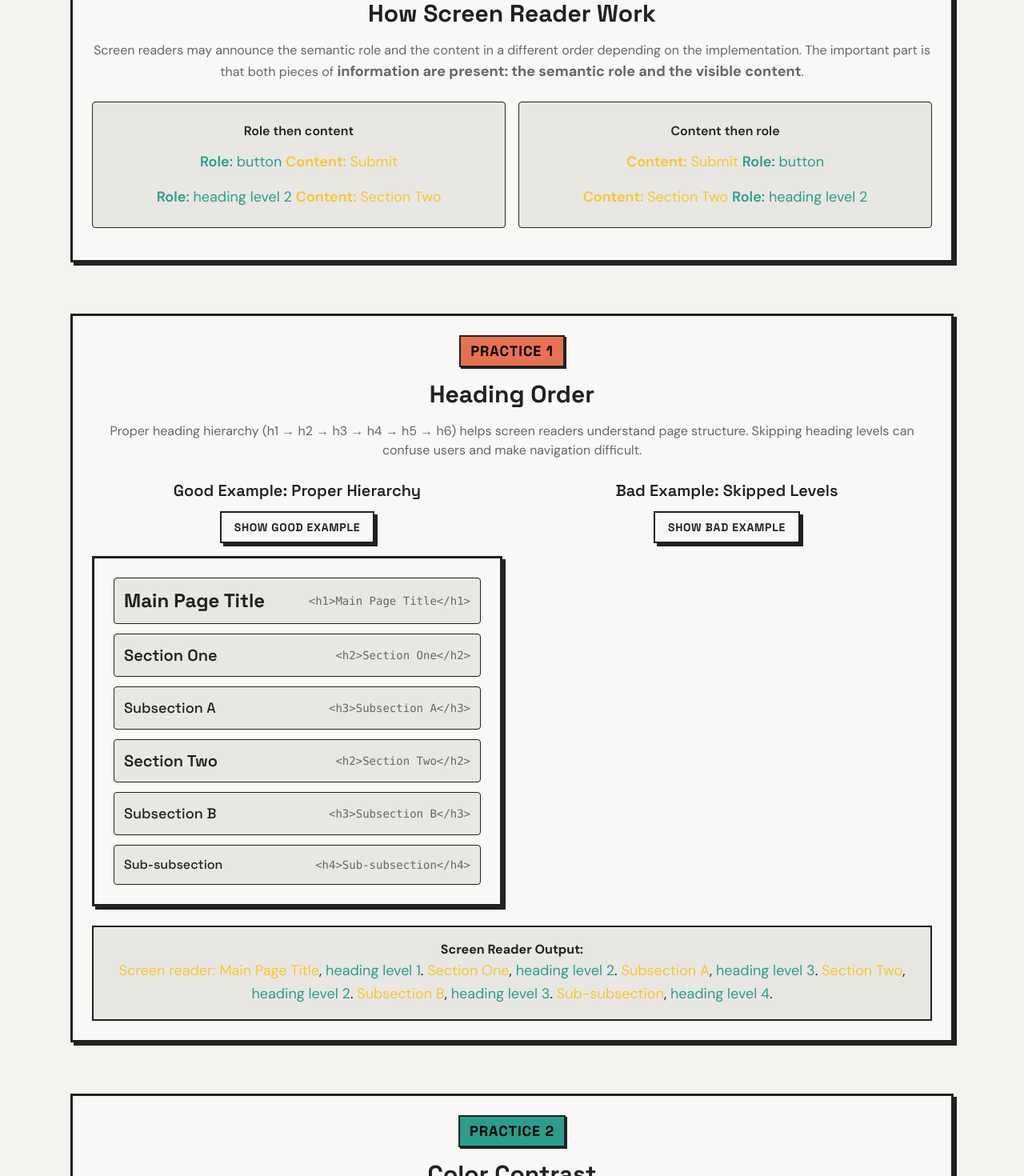
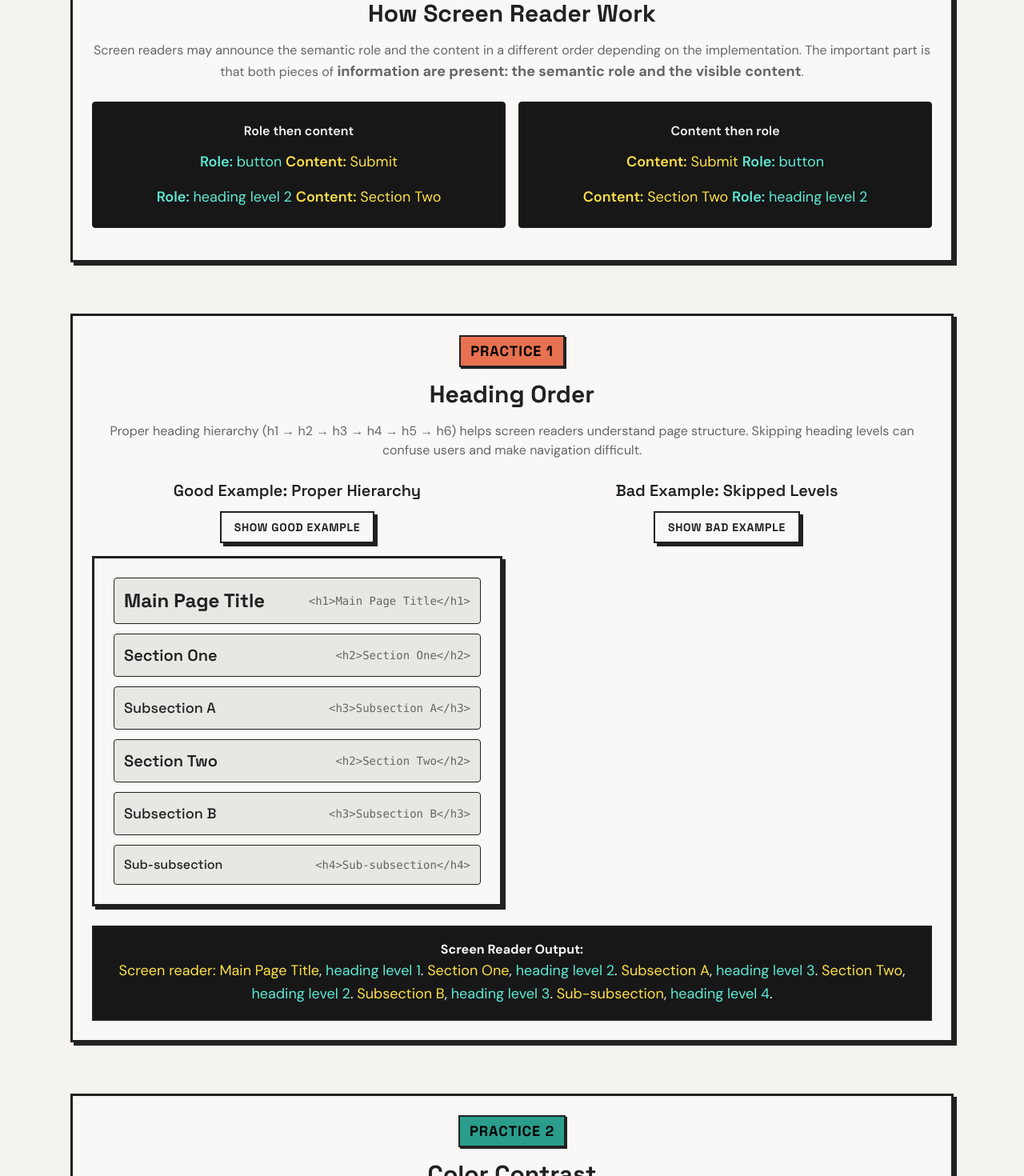
Before and after one commit to phuocnguyen2201/portfolio, a React (Vite) app: page /portfolio/accessibility in a window 1280 px wide. Shown: the part 480-1950 px from the top of the page at 80% size. Built offline with nearby package versions, Linux system fonts and the light colour scheme.

Commit message:
Update accessibility for all sites

```diff
--- a/index.html
+++ b/index.html
@@ -6,6 +6,10 @@
     <meta name="viewport" content="width=device-width, initial-scale=1.0" />
     <title>portfolio</title>
     <meta name="description" content="Portfolio of Phuoc Nguyen, a quality-focused developer building web apps, Playwright test suites, accessibility tools and security projects." />
+    <link rel="preconnect" href="https://fonts.googleapis.com" />
+    <link rel="preconnect" href="https://fonts.gstatic.com" crossorigin />
+    <!-- media=print + onload keeps the font stylesheet from blocking first render; display=swap shows fallback text meanwhile -->
+    <link rel="stylesheet" href="https://fonts.googleapis.com/css2?family=Space+Grotesk:wght@400;500;600;700&family=DM+Sans:wght@400;500;600;700&display=swap" media="print" onload="this.media='all'" />
     <link rel="canonical" href="https://phuocnguyen2201.github.io/portfolio/" />
   </head>
   <body>
--- a/package.json
+++ b/package.json
@@ -5,7 +5,7 @@
   "type": "module",
   "scripts": {
     "dev": "vite",
-    "build": "tsc -b && vite build && node -e \"require('fs').copyFileSync('dist/index.html', 'dist/404.html')\"",
+    "build": "tsc -b && vite build && node -e \"require('fs').copyFileSync('dist/index.html', 'dist/404.html')\" && node scripts/spa-routes.mjs",
     "deploy": "gh-pages -d dist",
     "lint": "eslint .",
     "preview": "vite preview"
--- a/src/components/ProjectsSection.tsx
+++ b/src/components/ProjectsSection.tsx
@@ -47,7 +47,7 @@ const ProjectsSection = () => {
                 state={{ referrer: "home" }}
                 className="brutal-btn flex-1 text-xs border-[2px] px-3 py-1.5 bg-background text-foreground flex items-center justify-center gap-1.5"
               >
-                <ArrowRight size={12} /> Learn More
+                <ArrowRight size={12} /> Learn More<span className="sr-only"> about {project.title}</span>
               </Link>
               <a
                 href={project.repoUrl}
--- a/src/index.css
+++ b/src/index.css
@@ -1,5 +1,3 @@
-@import url('https://fonts.googleapis.com/css2?family=Space+Grotesk:wght@400;500;600;700&family=DM+Sans:wght@400;500;600;700&display=swap');
-
 @tailwind base;
 @tailwind components;
 @tailwind utilities;
@@ -19,7 +17,7 @@
     --popover-foreground: 0 0% 13%;
 
     --primary: 13 76% 61%;
-    --primary-foreground: 0 0% 100%;
+    --primary-foreground: 0 0% 13%;
 
     --secondary: 171 58% 39%;
     --secondary-foreground: 0 0% 100%;
@@ -64,7 +62,7 @@
     --popover-foreground: 50 14% 95%;
 
     --primary: 13 76% 61%;
-    --primary-foreground: 0 0% 100%;
+    --primary-foreground: 0 0% 13%;
 
     --secondary: 171 58% 45%;
     --secondary-foreground: 0 0% 100%;
--- a/src/pages/AccessibilityDemo.tsx
+++ b/src/pages/AccessibilityDemo.tsx
@@ -52,35 +52,35 @@ const HowScreenReaderWorksSection = () => (
     </p>
 
     <div className="grid gap-4 md:grid-cols-2 mb-4">
-      <div className="rounded border border-border bg-muted p-6">
+      <div className="rounded border border-border bg-neutral-900 text-neutral-100 p-6">
         <p className="font-semibold mb-3">Role then content</p>
         <p className="text-lg">
-          <span className="font-semibold text-secondary">Role:</span>{' '}
-          <span className="text-secondary">button</span>{' '}
-          <span className="font-semibold text-accent">Content:</span>{' '}
-          <span className="text-accent">Submit</span>
+          <span className="font-semibold text-teal-300">Role:</span>{' '}
+          <span className="text-teal-300">button</span>{' '}
+          <span className="font-semibold text-yellow-300">Content:</span>{' '}
+          <span className="text-yellow-300">Submit</span>
         </p>
         <p className="text-lg mt-4">
-          <span className="font-semibold text-secondary">Role:</span>{' '}
-          <span className="text-secondary">heading level 2</span>{' '}
-          <span className="font-semibold text-accent">Content:</span>{' '}
-          <span className="text-accent">Section Two</span>
+          <span className="font-semibold text-teal-300">Role:</span>{' '}
+          <span className="text-teal-300">heading level 2</span>{' '}
+          <span className="font-semibold text-yellow-300">Content:</span>{' '}
+          <span className="text-yellow-300">Section Two</span>
         </p>
       </div>
 
-      <div className="rounded border border-border bg-muted p-6">
+      <div className="rounded border border-border bg-neutral-900 text-neutral-100 p-6">
         <p className="font-semibold mb-3">Content then role</p>
         <p className="text-lg">
-          <span className="font-semibold text-accent">Content:</span>{' '}
-          <span className="text-accent">Submit</span>{' '}
-          <span className="font-semibold text-secondary">Role:</span>{' '}
-          <span className="text-secondary">button</span>
+          <span className="font-semibold text-yellow-300">Content:</span>{' '}
+          <span className="text-yellow-300">Submit</span>{' '}
+          <span className="font-semibold text-teal-300">Role:</span>{' '}
+          <span className="text-teal-300">button</span>
         </p>
         <p className="text-lg mt-4">
-          <span className="font-semibold text-accent">Content:</span>{' '}
-          <span className="text-accent">Section Two</span>{' '}
-          <span className="font-semibold text-secondary">Role:</span>{' '}
-          <span className="text-secondary">heading level 2</span>
+          <span className="font-semibold text-yellow-300">Content:</span>{' '}
+          <span className="text-yellow-300">Section Two</span>{' '}
+          <span className="font-semibold text-teal-300">Role:</span>{' '}
+          <span className="text-teal-300">heading level 2</span>
         </p>
       </div>
     </div>
@@ -90,31 +90,32 @@ const HowScreenReaderWorksSection = () => (
 const HeadingOrderSection = () => {
   const [activeExample, setActiveExample] = React.useState('good');
 
+  // Example headings are <p> styled as headings, so they don't add a second h1 or break this page's own outline.
   const goodHeadings = (
     <div className="brutal-card p-6 space-y-4">
       <div className="grid gap-3">
         <div className="flex items-center justify-between rounded border border-border bg-muted p-3">
-          <h1 className="font-heading text-2xl font-bold m-0">Main Page Title</h1>
+          <p className="font-heading text-2xl font-bold m-0">Main Page Title</p>
           <code className="text-sm text-muted-foreground">{`<h1>Main Page Title</h1>`}</code>
         </div>
         <div className="flex items-center justify-between rounded border border-border bg-muted p-3">
-          <h2 className="font-heading text-xl font-semibold m-0">Section One</h2>
+          <p className="font-heading text-xl font-semibold m-0">Section One</p>
           <code className="text-sm text-muted-foreground">{`<h2>Section One</h2>`}</code>
         </div>
         <div className="flex items-center justify-between rounded border border-border bg-muted p-3">
-          <h3 className="font-heading text-lg font-medium m-0">Subsection A</h3>
+          <p className="font-heading text-lg font-medium m-0">Subsection A</p>
           <code className="text-sm text-muted-foreground">{`<h3>Subsection A</h3>`}</code>
         </div>
         <div className="flex items-center justify-between rounded border border-border bg-muted p-3">
-          <h2 className="font-heading text-xl font-semibold m-0">Section Two</h2>
+          <p className="font-heading text-xl font-semibold m-0">Section Two</p>
           <code className="text-sm text-muted-foreground">{`<h2>Section Two</h2>`}</code>
         </div>
         <div className="flex items-center justify-between rounded border border-border bg-muted p-3">
-          <h3 className="font-heading text-lg font-medium m-0">Subsection B</h3>
+          <p className="font-heading text-lg font-medium m-0">Subsection B</p>
           <code className="text-sm text-muted-foreground">{`<h3>Subsection B</h3>`}</code>
         </div>
         <div className="flex items-center justify-between rounded border border-border bg-muted p-3">
-          <h4 className="font-heading text-base font-medium m-0">Sub-subsection</h4>
+          <p className="font-heading text-base font-medium m-0">Sub-subsection</p>
           <code className="text-sm text-muted-foreground">{`<h4>Sub-subsection</h4>`}</code>
         </div>
       </div>
@@ -125,15 +126,15 @@ const HeadingOrderSection = () => {
     <div className="brutal-card p-6 space-y-4">
       <div className="grid gap-3">
         <div className="flex items-center justify-between rounded border border-border bg-muted p-3">
-          <h1 className="font-heading text-2xl font-bold m-0">Main Page Title</h1>
+          <p className="font-heading text-2xl font-bold m-0">Main Page Title</p>
           <code className="text-sm text-muted-foreground">{`<h1>Main Page Title</h1>`}</code>
         </div>
         <div className="flex items-center justify-between rounded border border-border bg-muted p-3">
-          <h3 className="font-heading text-lg font-medium m-0">Skipped to H3</h3>
+          <p className="font-heading text-lg font-medium m-0">Skipped to H3</p>
           <code className="text-sm text-muted-foreground">{`<h3>Skipped to H3</h3>`}</code>
         </div>
         <div className="flex items-center justify-between rounded border border-border bg-muted p-3">
-          <h2 className="font-heading text-xl font-semibold m-0">Back to H2 (confusing)</h2>
+          <p className="font-heading text-xl font-semibold m-0">Back to H2 (confusing)</p>
           <code className="text-sm text-muted-foreground">{`<h2>Back to H2 (confusing)</h2>`}</code>
         </div>
       </div>
@@ -143,21 +144,21 @@ const HeadingOrderSection = () => {
   const screenReaderOutput = activeExample === 'good'
     ? (
       <>
-        <span className="text-accent">Screen reader:</span>{' '}
-        <span className="text-accent">Main Page Title</span>, <span className="text-secondary">heading level 1</span>.{' '}
-        <span className="text-accent">Section One</span>, <span className="text-secondary">heading level 2</span>.{' '}
-        <span className="text-accent">Subsection A</span>, <span className="text-secondary">heading level 3</span>.{' '}
-        <span className="text-accent">Section Two</span>, <span className="text-secondary">heading level 2</span>.{' '}
-        <span className="text-accent">Subsection B</span>, <span className="text-secondary">heading level 3</span>.{' '}
-        <span className="text-accent">Sub-subsection</span>, <span className="text-secondary">heading level 4</span>.
+        <span className="text-yellow-300">Screen reader:</span>{' '}
+        <span className="text-yellow-300">Main Page Title</span>, <span className="text-teal-300">heading level 1</span>.{' '}
+        <span className="text-yellow-300">Section One</span>, <span className="text-teal-300">heading level 2</span>.{' '}
+        <span className="text-yellow-300">Subsection A</span>, <span className="text-teal-300">heading level 3</span>.{' '}
+        <span className="text-yellow-300">Section Two</span>, <span className="text-teal-300">heading level 2</span>.{' '}
+        <span className="text-yellow-300">Subsection B</span>, <span className="text-teal-300">heading level 3</span>.{' '}
+        <span className="text-yellow-300">Sub-subsection</span>, <span className="text-teal-300">heading level 4</span>.
       </>
     ) : (
       <>
-        <span className="text-accent">Screen reader:</span>{' '}
-        <span className="text-accent">Main Page Title</span>, <span className="text-secondary">heading level 1</span>.{' '}
-        <span className="text-accent">Skipped to H3</span>, <span className="text-secondary">heading level 3</span>.{' '}
-        <span className="text-accent">Back to H2 (confusing)</span>, <span className="text-secondary">heading level 2</span>.{' '}
-        <span className="text-secondary">(User may be confused by skipped levels)</span>
+        <span className="text-yellow-300">Screen reader:</span>{' '}
+        <span className="text-yellow-300">Main Page Title</span>, <span className="text-teal-300">heading level 1</span>.{' '}
+        <span className="text-yellow-300">Skipped to H3</span>, <span className="text-teal-300">heading level 3</span>.{' '}
+        <span className="text-yellow-300">Back to H2 (confusing)</span>, <span className="text-teal-300">heading level 2</span>.{' '}
+        <span className="text-teal-300">(User may be confused by skipped levels)</span>
       </>
     );
 
@@ -199,7 +200,7 @@ const HeadingOrderSection = () => {
         </div>
       </div>
 
-      <div className="bg-muted p-4 border-[2px] border-border">
+      <div className="bg-neutral-900 text-neutral-100 p-4 border-[2px] border-border">
         <strong>Screen Reader Output:</strong><br />
         <p className="text-lg leading-relaxed">{screenReaderOutput}</p>
       </div>
@@ -309,7 +310,7 @@ const ColorContrastSection = () => {
           ))}
       </div>
 
-      <div className="bg-muted p-4 border-[2px] border-border mt-6">
+      <div className="bg-neutral-900 text-neutral-100 p-4 border-[2px] border-border mt-6">
         <strong>Screen Reader Note:</strong><br />
         Screen readers cannot detect contrast issues. Users with visual impairments may not be able to read low-contrast text.
       </div>
@@ -377,20 +378,20 @@ const TabOrderSection = () => {
   const screenReaderOutput = demoType === 'good'
     ? (
       <>
-        <span className="text-accent">Screen reader focus order:</span>{' '}
-        <span className="text-accent">First name</span>, <span className="text-secondary">edit text</span>.{' '}
-        <span className="text-accent">Last name</span>, <span className="text-secondary">edit text</span>.{' '}
-        <span className="text-accent">Submit</span>, <span className="text-secondary">button</span>.{' '}
-        <span className="text-accent">Back to top</span>, <span className="text-secondary">link</span>.
+        <span className="text-yellow-300">Screen reader focus order:</span>{' '}
+        <span className="text-yellow-300">First name</span>, <span className="text-teal-300">edit text</span>.{' '}
+        <span className="text-yellow-300">Last name</span>, <span className="text-teal-300">edit text</span>.{' '}
+        <span className="text-yellow-300">Submit</span>, <span className="text-teal-300">button</span>.{' '}
+        <span className="text-yellow-300">Back to top</span>, <span className="text-teal-300">link</span>.
       </>
     ) : (
       <>
-        <span className="text-accent">Screen reader focus order:</span>{' '}
-        <span className="text-accent">Last name</span>, <span className="text-secondary">edit text</span>.{' '}
-        <span className="text-accent">Submit</span>, <span className="text-secondary">button</span>.{' '}
-        <span className="text-accent">First name</span>, <span className="text-secondary">edit text</span>.{' '}
-        <span className="text-accent">Back to top</span>, <span className="text-secondary">link</span>.{' '}
-        <span className="text-secondary">(Confusing order due to tabindex values)</span>
+        <span className="text-yellow-300">Screen reader focus order:</span>{' '}
+        <span className="text-yellow-300">Last name</span>, <span className="text-teal-300">edit text</span>.{' '}
+        <span className="text-yellow-300">Submit</span>, <span className="text-teal-300">button</span>.{' '}
+        <span className="text-yellow-300">First name</span>, <span className="text-teal-300">edit text</span>.{' '}
+        <span className="text-yellow-300">Back to top</span>, <span className="text-teal-300">link</span>.{' '}
+        <span className="text-teal-300">(Confusing order due to tabindex values)</span>
       </>
     );
 
@@ -427,7 +428,7 @@ const TabOrderSection = () => {
         {demoType === 'good' ? goodOrder : badOrder}
       </div>
 
-      <div className="bg-muted p-4 border-[2px] border-border">
+      <div className="bg-neutral-900 text-neutral-100 p-4 border-[2px] border-border">
         <strong>Screen Reader Focus Order:</strong><br />
         <p className="text-lg leading-relaxed">{screenReaderOutput}</p>
       </div>
@@ -465,21 +466,21 @@ const ImageDescriptionSection = () => {
   const screenReaderOutput = activeImage === 'informative'
     ? (
       <>
-        <span className="text-accent">Screen reader:</span>{' '}
-        <span className="text-accent">Layered square icon representing stacked content or components</span>,{' '}
-        <span className="text-secondary">image</span>
+        <span className="text-yellow-300">Screen reader:</span>{' '}
+        <span className="text-yellow-300">Layered square icon representing stacked content or components</span>,{' '}
+        <span className="text-teal-300">image</span>
       </>
     ) : activeImage === 'decorative'
     ? (
       <>
-        <span className="text-accent">Screen reader:</span>{' '}
-        <span className="text-secondary">(Image ignored - no announcement)</span>
+        <span className="text-yellow-300">Screen reader:</span>{' '}
+        <span className="text-teal-300">(Image ignored - no announcement)</span>
       </>
     ) : (
       <>
-        <span className="text-accent">Screen reader:</span>{' '}
-        <span className="text-accent">Team Photo</span>, <span className="text-secondary">image</span>{' '}
-        <span className="text-secondary">(Generic announcement, user gets no useful information)</span>
+        <span className="text-yellow-300">Screen reader:</span>{' '}
+        <span className="text-yellow-300">Team Photo</span>, <span className="text-teal-300">image</span>{' '}
+        <span className="text-teal-300">(Generic announcement, user gets no useful information)</span>
       </>
     );
 
@@ -541,7 +542,7 @@ const ImageDescriptionSection = () => {
         </div>
       </div>
 
-      <div className="bg-muted p-4 border-[2px] border-border">
+      <div className="bg-neutral-900 text-neutral-100 p-4 border-[2px] border-border">
         <strong>Screen Reader Output:</strong><br />
         <p className="text-lg leading-relaxed">{screenReaderOutput}</p>
       </div>
```
Also changed, not shown: src/pages/ProjectDetailsPage.tsx (+36 -9 lines), src/pages/ProjectsPage.tsx (+8 -6 lines).
